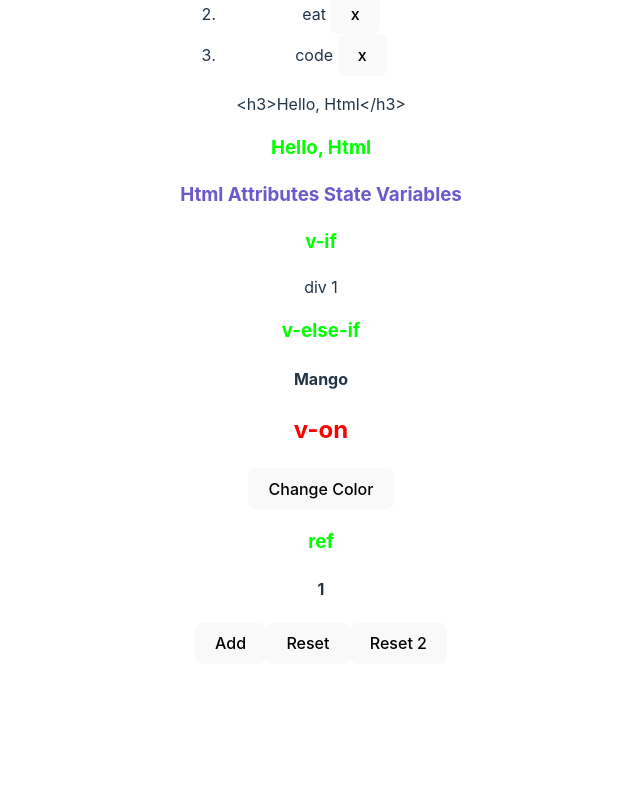
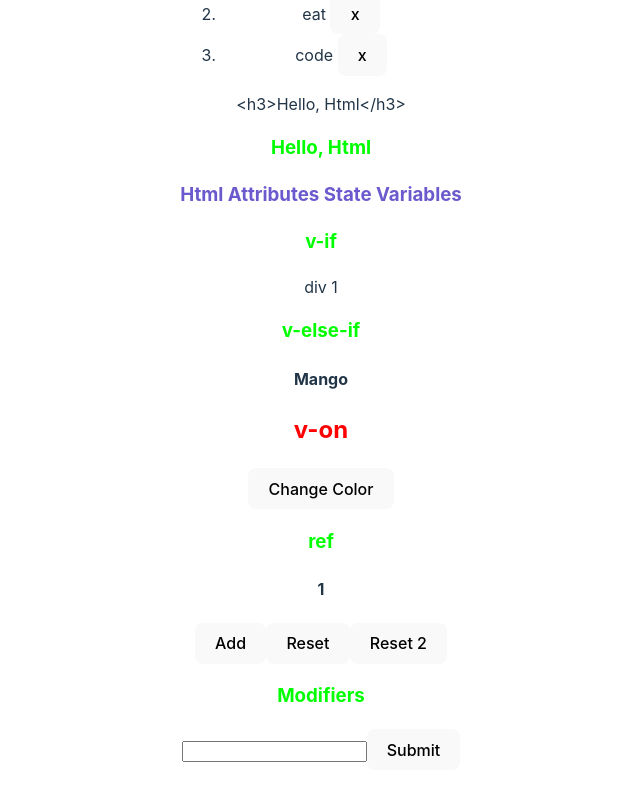
Before and after one commit to emanuelefavero/vue, a Vue app: page / in a window 1280 px wide. Shown: the part 484-1284 px from the top of the page, without its empty margins (319-959 px from the left). Before the commit the page ends 1180 px from the top, so only its background shows below. Built offline with nearby package versions, Linux system fonts and the light colour scheme.

Commit message:
add modifiers

```diff
--- a/src/App.vue
+++ b/src/App.vue
@@ -7,6 +7,7 @@ import V_if from './components/V_if.vue'
 import V_else_if from './components/V_else_if.vue'
 import V_on from './components/V_on.vue'
 import Ref from './components/Ref.vue'
+import Modifiers from './components/Modifiers.vue'
 </script>
 
 <template>
@@ -18,4 +19,5 @@ import Ref from './components/Ref.vue'
   <V_else_if />
   <V_on />
   <Ref />
+  <Modifiers />
 </template>
--- /dev/null
+++ b/src/components/Modifiers.vue
@@ -0,0 +1,18 @@
+<script setup lang="ts">
+function submit() {
+  console.log('submit clicked')
+}
+</script>
+
+<template>
+  <div>
+    <form>
+      <h3>Modifiers</h3>
+      <input type="text" />
+
+      <!-- .prevent is a modifier that calls event.preventDefault() -->
+      <!-- TIP: There are other modifiers in vue -->
+      <button @click.prevent="submit">Submit</button>
+    </form>
+  </div>
+</template>
```
